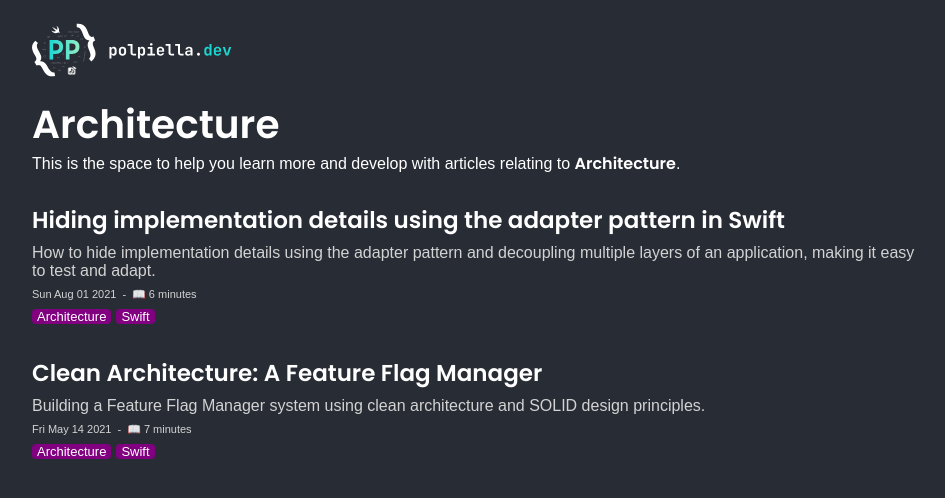
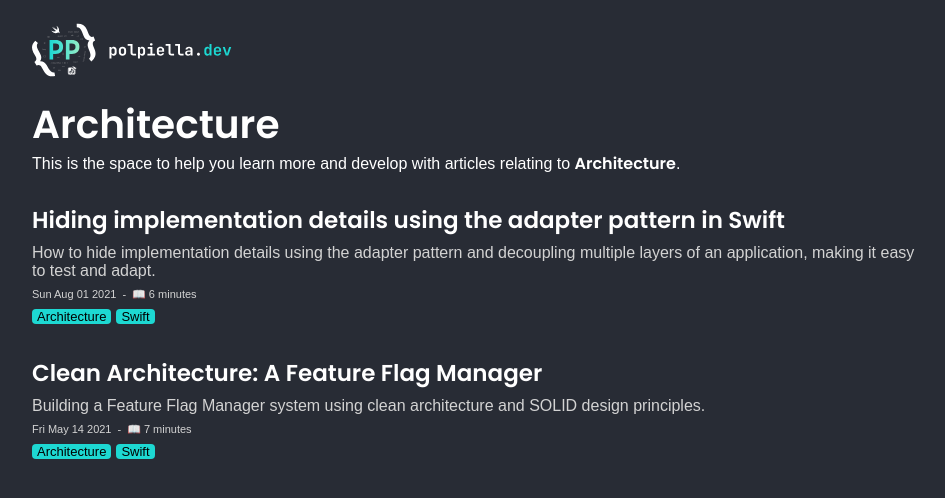
Before and after one commit to polpielladev/polpiella.dev, a Next.js app: page /category/architecture in a window 1280 px wide. Shown: the top 498 px of the page, without its empty margins (158-1103 px from the left). Built offline with nearby package versions, Linux system fonts and the light colour scheme; a web font is replaced by a local one.

Commit message:
Use `LinkWrapper` and update accent color to match logo

```diff
--- a/components/ContentTag.js
+++ b/components/ContentTag.js
@@ -1,25 +1,21 @@
 import styled from "styled-components";
-import Link from "next/link";
+import LinkWrapper from "./LinkWrapper";
 
 const Tag = styled.div`
     padding: 0 5px;
     border-radius: 4px;
     text-align: center;
-    background: purple;
-    color: white;
+    background: #1dd8d2;
     font-size: 13px;
-`;
 
-const ContentTagLink = styled.a`
-    color: white;
-    cursor: pointer;
+    a {
+        color: black;
+    }
 `;
 
 const ContentTag = ({ title, slug }) => (
     <Tag>
-        <Link href={`/category/${slug}`} passHref>
-            <ContentTagLink>{title}</ContentTagLink>
-        </Link>
+        <LinkWrapper href={`/category/${slug}`}>{title}</LinkWrapper>
     </Tag>
 );
 
```
